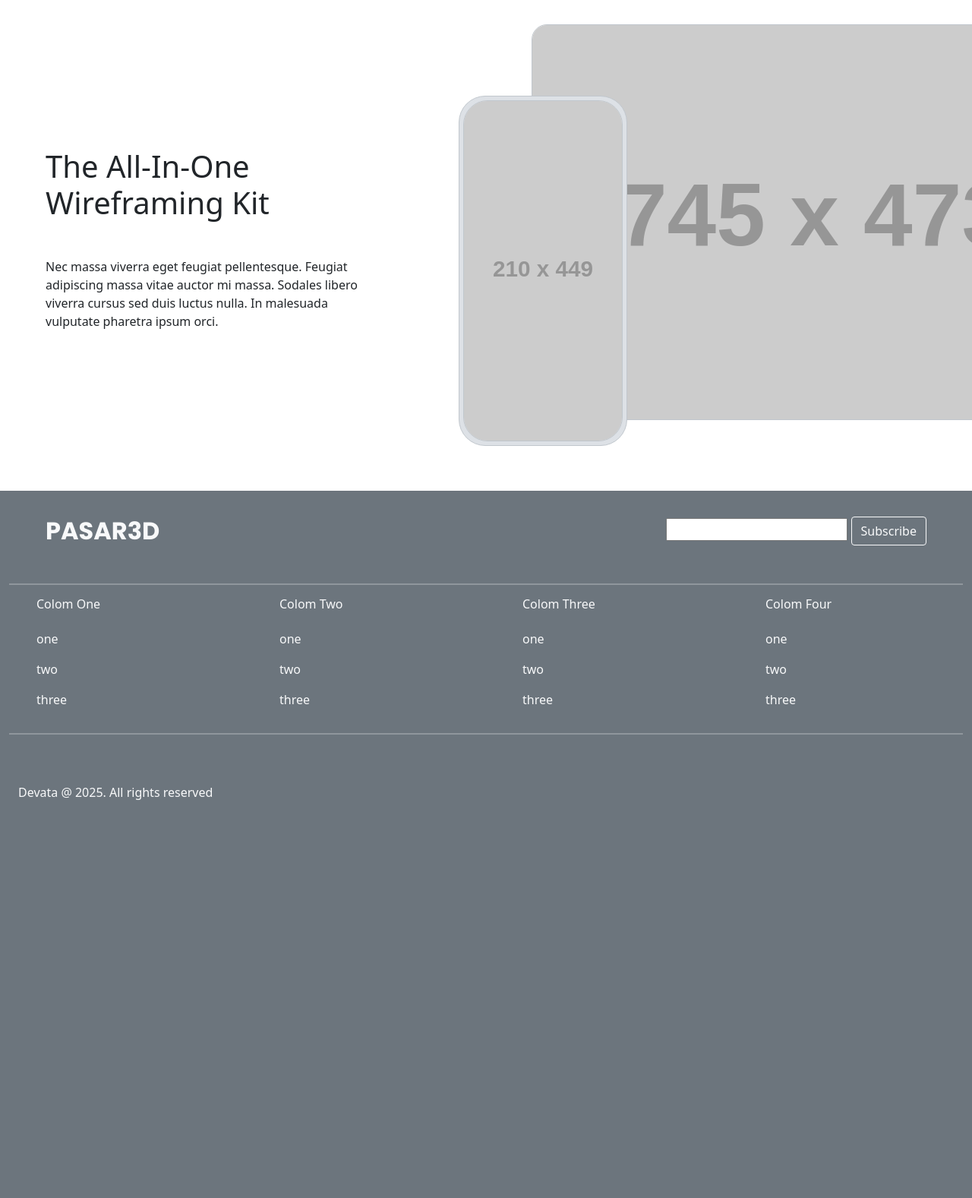
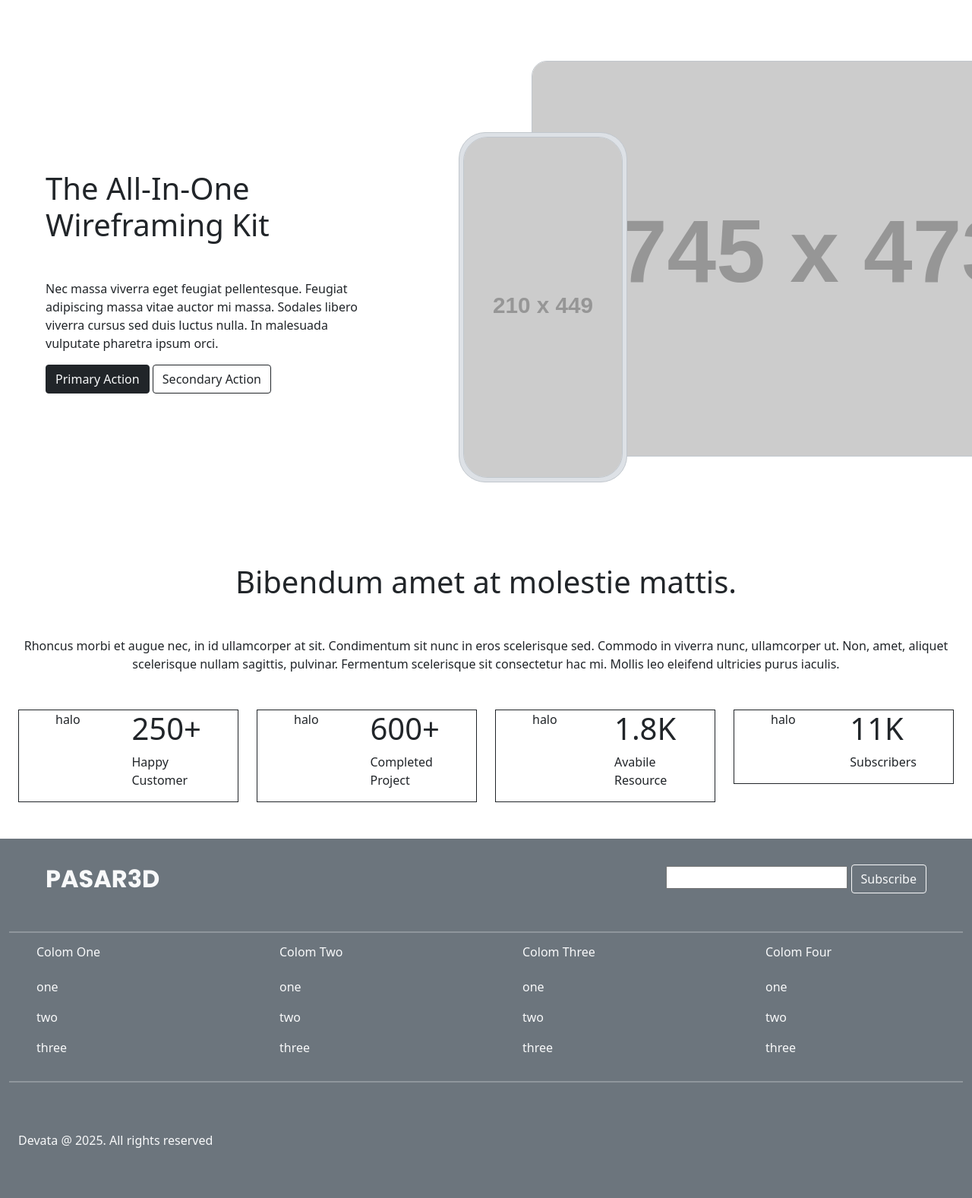
Before and after one commit to DYTye/Devata, a PHP site: page / in a window 1280 px wide; the page is wider, and only the part inside the window is pictured. Shown: the part 74-1651 px from the top of that part at 76% size. Before the commit the page ends 1127 px from the top of that part, so only its background shows below. Run offline with PHP 8.4, Linux system fonts and the light colour scheme; grey boxes labelled with a size stand in for pictures from a placeholder-image service; some libraries are stand-ins or nearby versions.

Commit message:
dashboard

```diff
--- a/index.php
+++ b/index.php
@@ -2,13 +2,18 @@
 include 'layouts/header.php';?>
 
 <div class="container-fluid">
-    <div class="row">
+    <div class="row my-5">
         <div class="col py-5 mx-5 d-flex flex-column justify-content-center">
             <h1 class="mb-5">The All-In-One Wireframing Kit</h1>
             <p>Nec massa viverra eget feugiat pellentesque. Feugiat adipiscing massa vitae auctor mi massa. Sodales
                 libero viverra cursus sed duis luctus nulla. In malesuada vulputate pharetra ipsum orci.</p>
+
+            <div class="d-felx">
+                <button class="btn btn-dark text-light">Primary Action</button>
+                <button class="btn btn-outline-dark">Secondary Action</button>
+            </div>
         </div>
-         <div class="col-md-6 mx-5 my-5 position-relative" style="min-height: 550px;">
+        <div class="col-md-6 mx-5 my-5 position-relative" style="min-height: 550px;">
             <div style="width: 100%; height: 100%; padding-left: 80px; padding-right: 80px; position: relative;">
 
                 <!-- Desktop -->
@@ -23,7 +28,63 @@ include 'layouts/header.php';?>
                     <img style="width:210px; height:449px; border-radius: 32px; border: 1px solid #C1C7CD;"
                         src="https://placehold.co/210x449">
                 </div>
+            </div>
+        </div>
+    </div>
 
+    <div class="container-fluid my-5">
+        <div class="text-center">
+            <h1 class="my-5">Bibendum amet at molestie mattis.</h1>
+            <p class="my-5">Rhoncus morbi et augue nec, in id ullamcorper at sit. Condimentum sit nunc in eros
+                scelerisque sed. Commodo in viverra nunc, ullamcorper ut. Non, amet, aliquet scelerisque nullam
+                sagittis, pulvinar. Fermentum scelerisque sit consectetur hac mi. Mollis leo eleifend ultricies purus
+                iaculis.</p>
+        </div>
+
+        <div class="row d-flex text-start my-5">
+            <div class="col">
+                <div class="border border-1 border-dark px-5">
+                    <div class="row">
+                        <div class="col">halo</div>
+                        <div class="col">
+                            <h1>250+</h1>
+                            <p>Happy Customer</p>
+                        </div>
+                    </div>
+                </div>
+            </div>
+            <div class="col">
+                <div class="border border-1 border-dark px-5">
+                    <div class="row">
+                        <div class="col">halo</div>
+                        <div class="col">
+                            <h1>600+</h1>
+                            <p>Completed Project</p>
+                        </div>
+                    </div>
+                </div>
+            </div>
+            <div class="col">
+                <div class="border border-1 border-dark px-5">
+                    <div class="row">
+                        <div class="col">halo</div>
+                        <div class="col">
+                            <h1>1.8K</h1>
+                            <p>Avabile Resource</p>
+                        </div>
+                    </div>
+                </div>
+            </div>
+            <div class="col">
+                <div class="border border-1 border-dark px-5">
+                    <div class="row">
+                        <div class="col">halo</div>
+                        <div class="col">
+                            <h1>11K</h1>
+                            <p>Subscribers</p>
+                        </div>
+                    </div>
+                </div>
             </div>
         </div>
 
```
